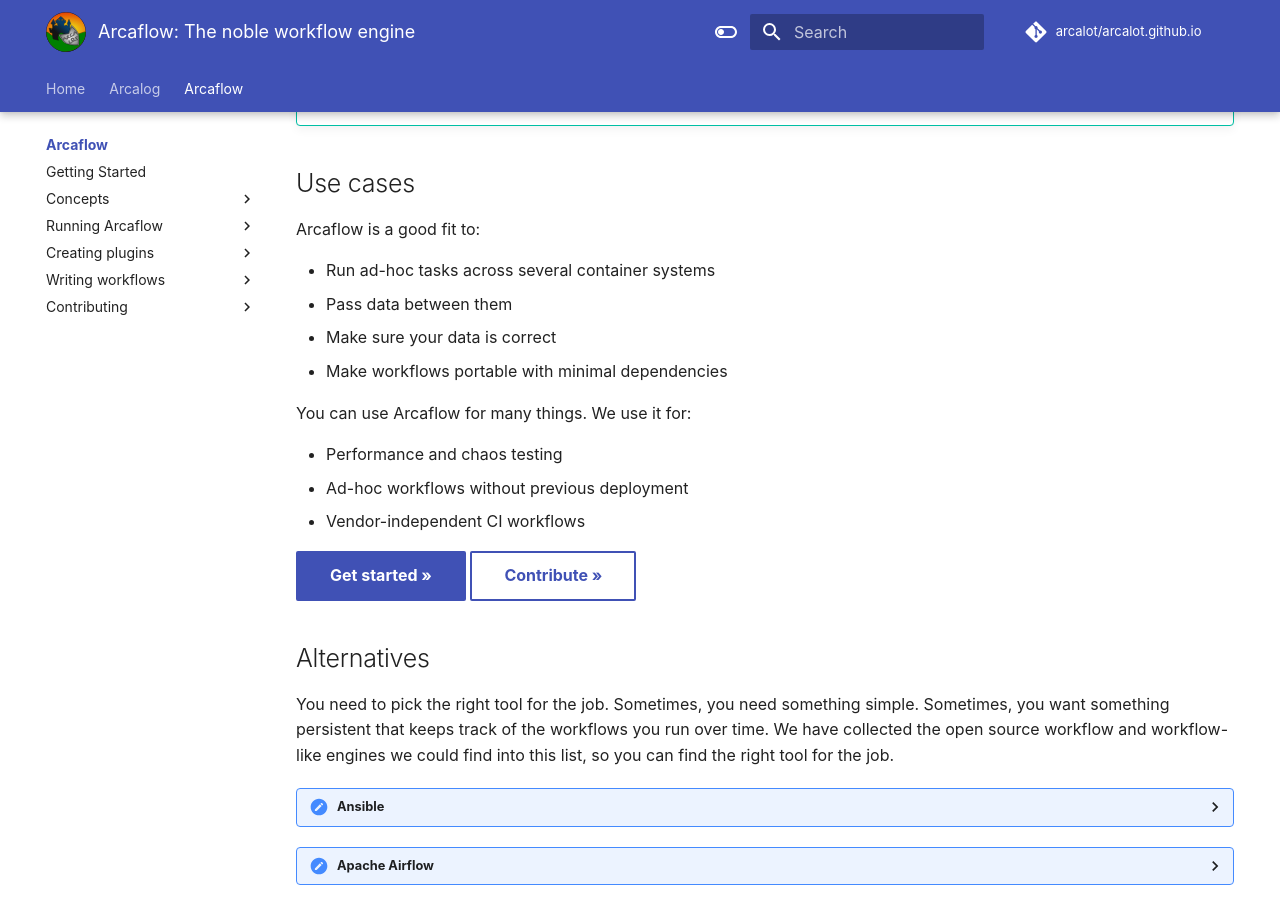
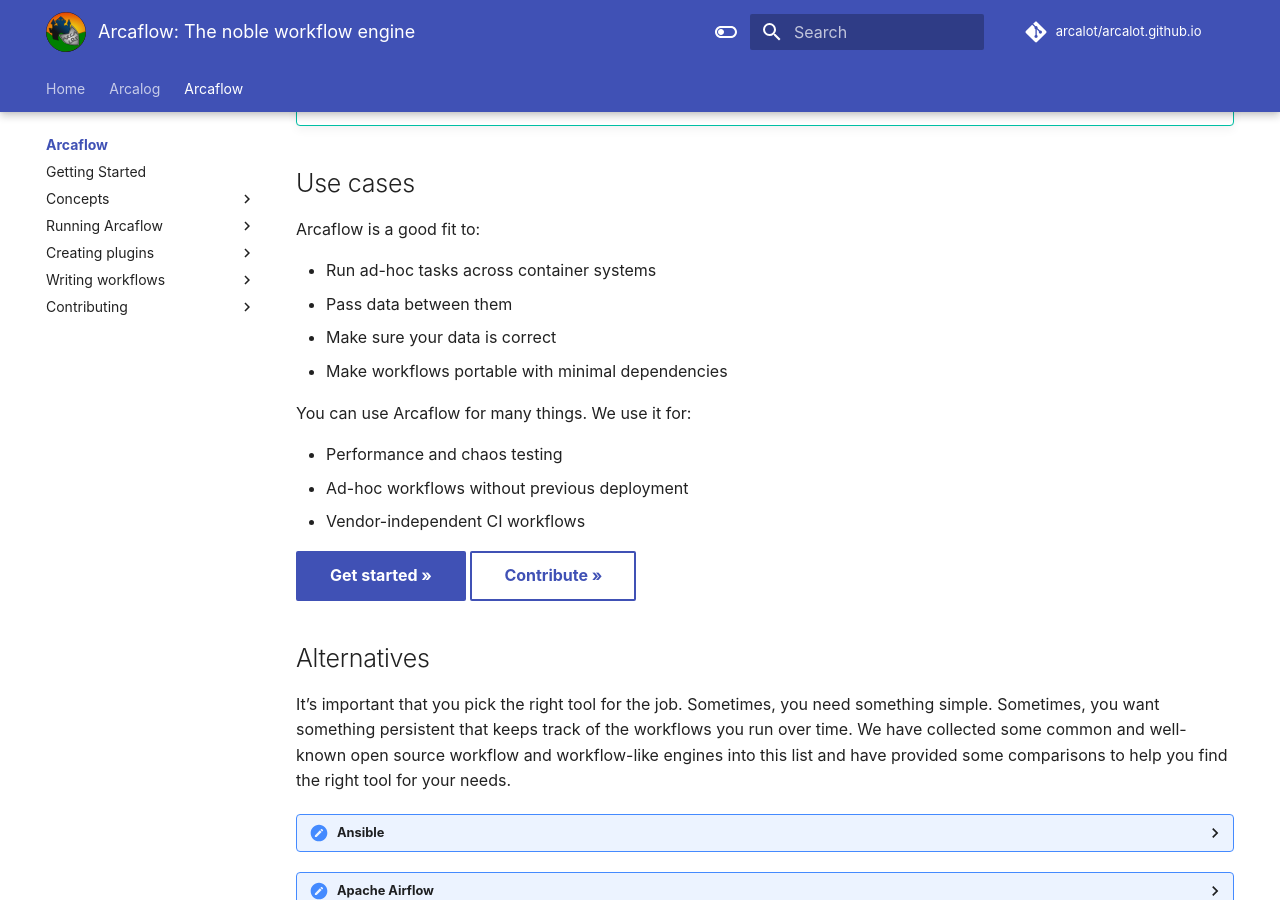
Before and after one commit to arcalot/arcalot.github.io, an MkDocs documentation site: the page built from docs/arcaflow/index.md, in a window 1280 px wide and 900 px high, scrolled down 319 px. Built offline with MkDocs 1.6.1 and Material for MkDocs 9.7.7, drawn with Linux system fonts in a browser that asks for light colours; comment, search, counter and statistics services are not loaded; some of the changed lines change nothing that is shown.

Commit message:
more language updates WIP

```diff
--- a/docs/arcaflow/index.md
+++ b/docs/arcaflow/index.md
@@ -9,7 +9,7 @@
 
 Arcaflow is a good fit to:
 
-- Run ad-hoc tasks across several container systems
+- Run ad-hoc tasks across container systems
 - Pass data between them
 - Make sure your data is correct
 - Make workflows portable with minimal dependencies
@@ -24,30 +24,28 @@
 
 <h2>Alternatives</h2>
 
-You need to pick the right tool for the job. Sometimes, you need something simple. Sometimes, you want something persistent that keeps track of the workflows you run over time. We have collected the open source workflow and workflow-like engines we could find into this list, so you can find the right tool for the job.
+It's important that you pick the right tool for the job. Sometimes, you need something simple. Sometimes, you want something persistent that keeps track of the workflows you run over time. We have collected some common and well-known open source workflow and workflow-like engines into this list and have provided some comparisons to help you find the right tool for your needs.
 
 ??? "Ansible"
 
-    [Ansible](https://www.ansible.com/) is an automation and configuration management tool often used by system administrators to automate the management of servers and other resources. It excels in declarative state management, application deployment, and idempotent processes, often referred to as "infrastructure as code."
+    [Ansible](https://www.ansible.com/) is an automation and configuration management tool often used by system administrators to automate the management of servers and other resources. It excels in state management, application deployment, and idempotent processes, often referred to as "infrastructure as code."
 
     **How are Arcaflow and Ansible similar?**
 
-    - They can both run on your laptop and don't need a large server
-    - You don't need to deploy them on target hosts or run them permanently
-    - They can perform actions on remote systems
-    - They can run tasks as sequential steps
-    - You can pass data between steps
-    - Plugins and modules can be written in a variety of languages
+    - They both perform actions on local and remote systems using modular architectures.
+    - Their core engines can both run on your laptop and don't need a large server.
+    - You don't need to deploy them on target hosts or run them permanently.
+    - They both allow for passing of data between steps.
+    - They both use YAML to define their workflows.
+    - Their plugins and modules can be written in a variety of languages.
 
-    **How is Arcaflow different from Ansible?**
+    **How is Arcaflow different?**
 
-    - Arcaflow plugins are less diverse than Ansible modules, and they are typically action-focused rather than state-focused
-    - Arcaflow workflows are defined in YAML and may be more complex to write than Ansible playbooks
-    - Arcaflow runs plugins via container orchestrators while Ansible runs modules typically over SSH or PowerShell
-    - Arcaflow is designed for branching action workflows and parallelization while Ansible is well-suited to declaritave state management and linear action workflows with minimal parallelization
-    - Arcaflow expects strongly-typed input and output to ensure machine readabilitly, workflow validation, and data integrity, while type validation and data management must be handled explicitly within playbooks with Ansible
-    - Arcaflow is run as a single golang binary, and plugins are run as containers, so the dependencies are minimial, while Ansible can have significant python dependencies on the control host and often on the target system
-    - Arcaflow workflows are designed to be explicitly version controlled to ensure portability without drift to other environments, while Ansible playbooks and roles are often subject to dependency and version changes between control hosts.
+    - Arcaflow is designed for complex branching-action workflows and parallelization rather than state management and linear actions.
+    - Arcaflow prioritizes data passing and management via strong typing and schemas to ensure machine readabilitly, workflow validation, and data integrity.
+    - Arcaflow runs plugins via container orchestrator APIs rather than over remote shell connections.
+    - Arcaflow is run as a single golang binary, and plugins are run as containers, minimizing the dependencies while maximizing the portability.
+    - Arcaflow workflows are designed to be explicitly version controlled to ensure portability without drift to other environments.
 
 ??? "Apache Airflow"
 
```
